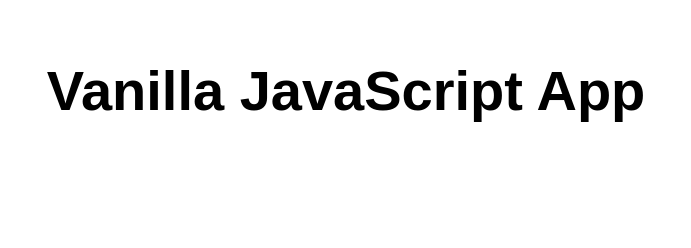
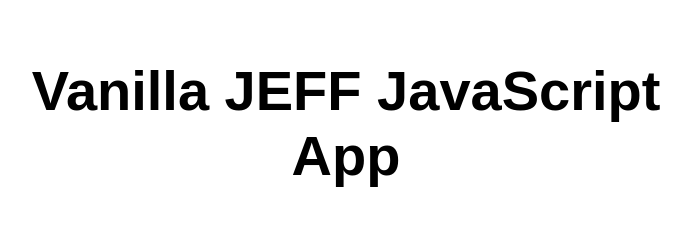
Before and after one commit to prupros/my-first-static-web-app, a website: page src/index.html in a window 1280 px wide. Shown: the whole page, without its empty margins (294-985 px from the left). Drawn offline with Linux system fonts and the light colour scheme.

Commit message:
Update index.html

```diff
--- a/src/index.html
+++ b/src/index.html
@@ -10,7 +10,7 @@
 
 <body>
   <main>
-    <h1>Vanilla JavaScript App</h1>
+    <h1>Vanilla JEFF JavaScript App</h1>
   </main>
 </body>
 
```
